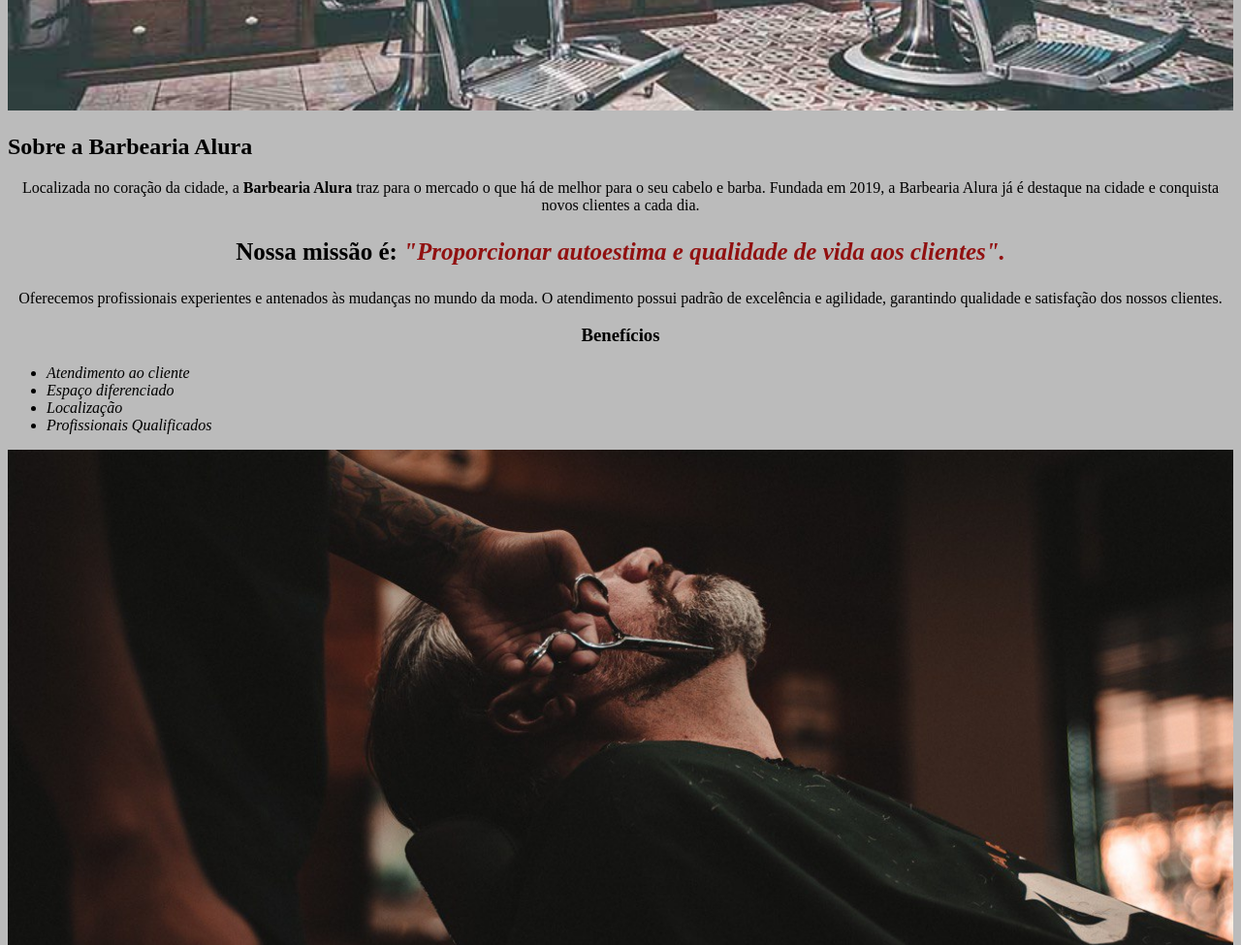
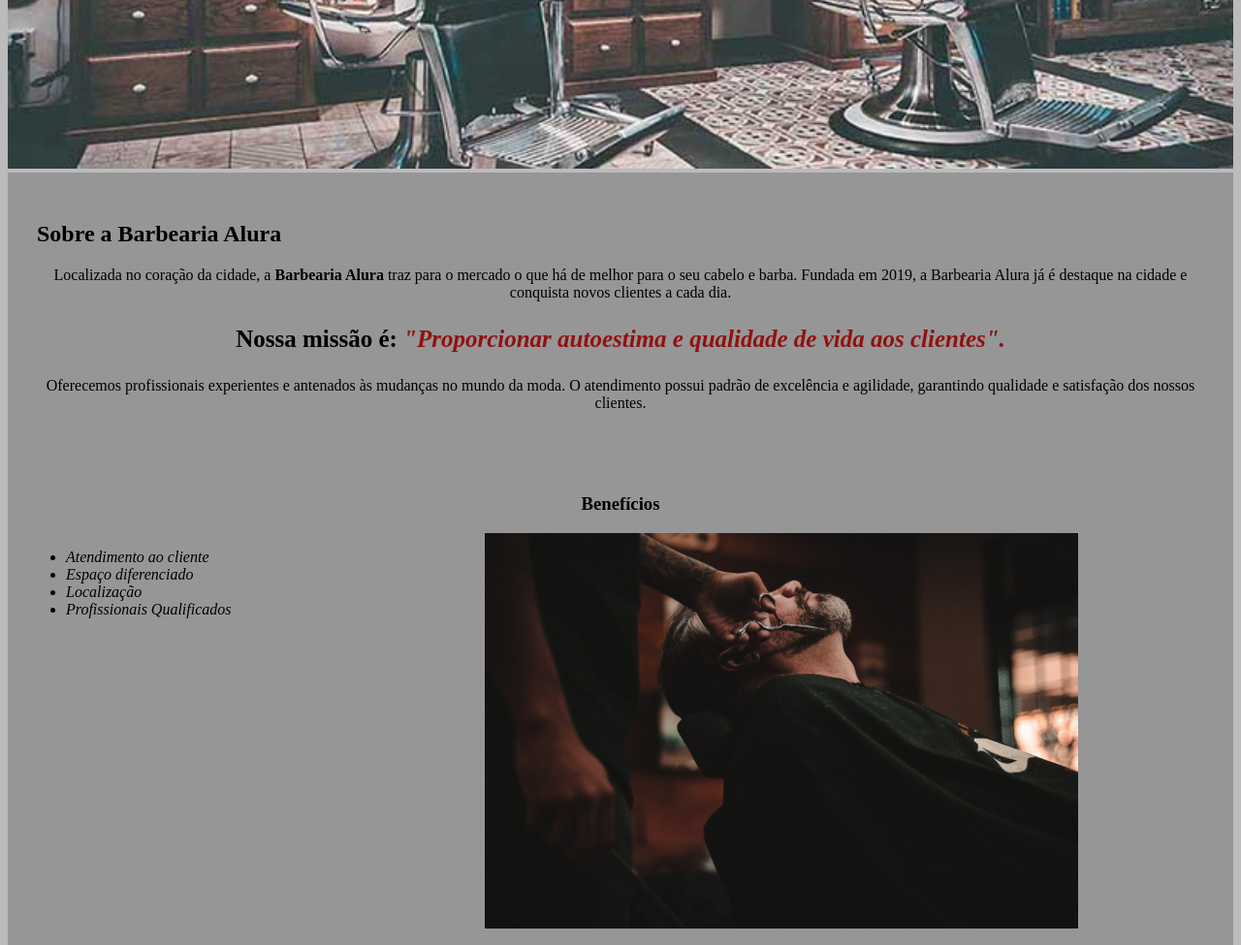
Before and after one commit to PRIh007/Programa-o1, a plain HTML site: page index.html in a window 1280 px wide. Shown: the part 440-1415 px from the top of the page at 97% size. Drawn offline with Linux system fonts and the light colour scheme.

Commit message:
12/03 :0

```diff
--- a/style.css
+++ b/style.css
@@ -22,3 +22,20 @@ em {
 .itens{
     font-style: italic;
 }
+.principal{
+    background-color: #969696;
+    padding: 30px;
+}
+ul{
+    display: inline-block;
+    vertical-align: top;
+    width: 20%;
+    margin-right: 15%;
+}
+.beneficios{
+    background-color: #969696;
+    padding: 20px;
+}
+.img-beneficios{
+    width: 50%;
+}
```
Also changed, not shown: produto.html (added, +16 -0 lines), barba.jpg (added), cabelo+barba.jpg (added), cabelo.jpg (added), logo-branco.png (added), logo.png (added), produtos.css (added), produtos.html (added).
